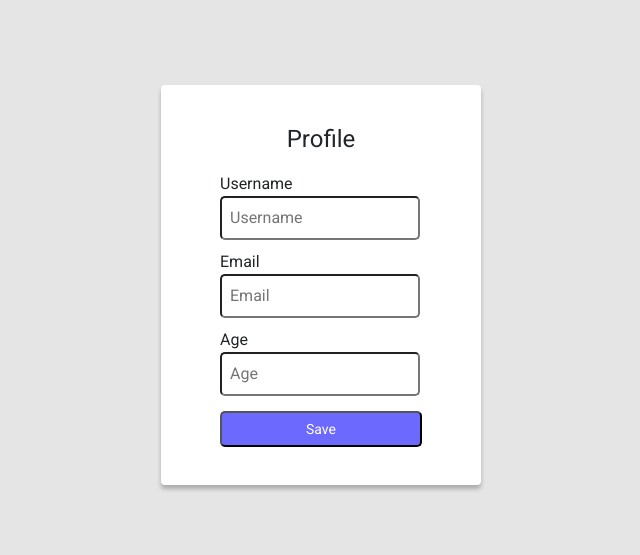
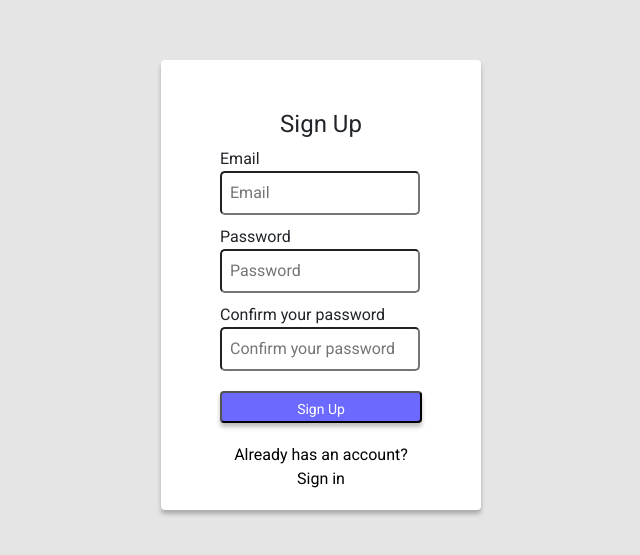
Before and after one commit to Oleksandr-Patsuryn/epam-steam, an Angular app: page /reg in a window 1280 px wide. Shown: the part 115-670 px from the top of the page, without its empty margins (319-959 px from the left). Built offline with nearby package versions, Linux system fonts and the light colour scheme.

Commit message:
intermediate commit

```diff
--- a/src/app/app.component.html
+++ b/src/app/app.component.html
@@ -1 +1 @@
-<app-profile></app-profile>
+<app-reg></app-reg>
--- a/src/app/components/login/login.component.html
+++ b/src/app/components/login/login.component.html
@@ -3,10 +3,10 @@
         <h1 class="title">Sign In</h1>
         <form (submit)="onSubmit()">
             <label for="email">Email</label><br>
-            <input #fieldCheck #EmailField ="ngModel" required type="email" [(ngModel)]= "email" id="email" name="email" placeholder="Email"><br>
+            <input #EmailField ="ngModel" required type="email" [(ngModel)]= "email" id="email" name="email" placeholder="Email"><br>
             <div class="alert-message" [hidden]="EmailField.valid || EmailField.pristine">This field is obligatory!</div>
             <label for="password">Password</label><br>
-            <input #fieldCheck #PasswordField ="ngModel" required type="password" [(ngModel)]= "password" id="password" name="password" placeholder="Password"><br>
+            <input #PasswordField ="ngModel" required type="password" [(ngModel)]= "password" id="password" name="password" placeholder="Password"><br>
             <div class="alert-message-2" [hidden]="PasswordField.valid || PasswordField.pristine">This field is obligatory!</div>
             <input type="submit"  class="sign-button" value="Sign In">
         </form>
--- a/src/app/components/reg/reg.component.html
+++ b/src/app/components/reg/reg.component.html
@@ -3,13 +3,13 @@
         <h1 class="title">Sign Up</h1>
         <form (submit)="onSubmit()">
             <label for="email">Email</label><br>
-            <input #fieldCheck #EmailField ="ngModel" required type="email" id="email" [(ngModel)]= "email" name="email" placeholder="Email"><br>
+            <input #EmailField ="ngModel" required type="email" id="email" [(ngModel)]= "email" name="email" placeholder="Email"><br>
             <div class="alert-message" [hidden]="EmailField.valid || EmailField.pristine">This field is obligatory!</div>
             <label for="password">Password</label><br>
-            <input #fieldCheck #PasswordField ="ngModel" required type="password" id="password"  [(ngModel)]= "password" name="password" placeholder="Password"><br>
+            <input #PasswordField ="ngModel" required type="password" id="password"  [(ngModel)]= "password" name="password" placeholder="Password"><br>
             <div class="alert-message-2" [hidden]="PasswordField.valid || PasswordField.pristine">This field is obligatory!</div>
             <label for="password">Confirm your password</label><br>
-            <input #fieldCheck #PasswordConfirmField ="ngModel" required type="password" id="password2" [(ngModel)]= "password2" name="password2" placeholder="Confirm your password"><br>
+            <input #PasswordConfirmField ="ngModel" required type="password" id="password2" [(ngModel)]= "password2" name="password2" placeholder="Confirm your password"><br>
             <div class="alert-message-3" [hidden]="PasswordConfirmField.valid || PasswordConfirmField.pristine">This field is obligatory!</div>
             <input type="submit"  class="sign-button" value="Sign Up">
             <div class="sign-in-wrapper"><a href="#" class="sign-in">Already has an account?<br>Sign in</a></div>
```
